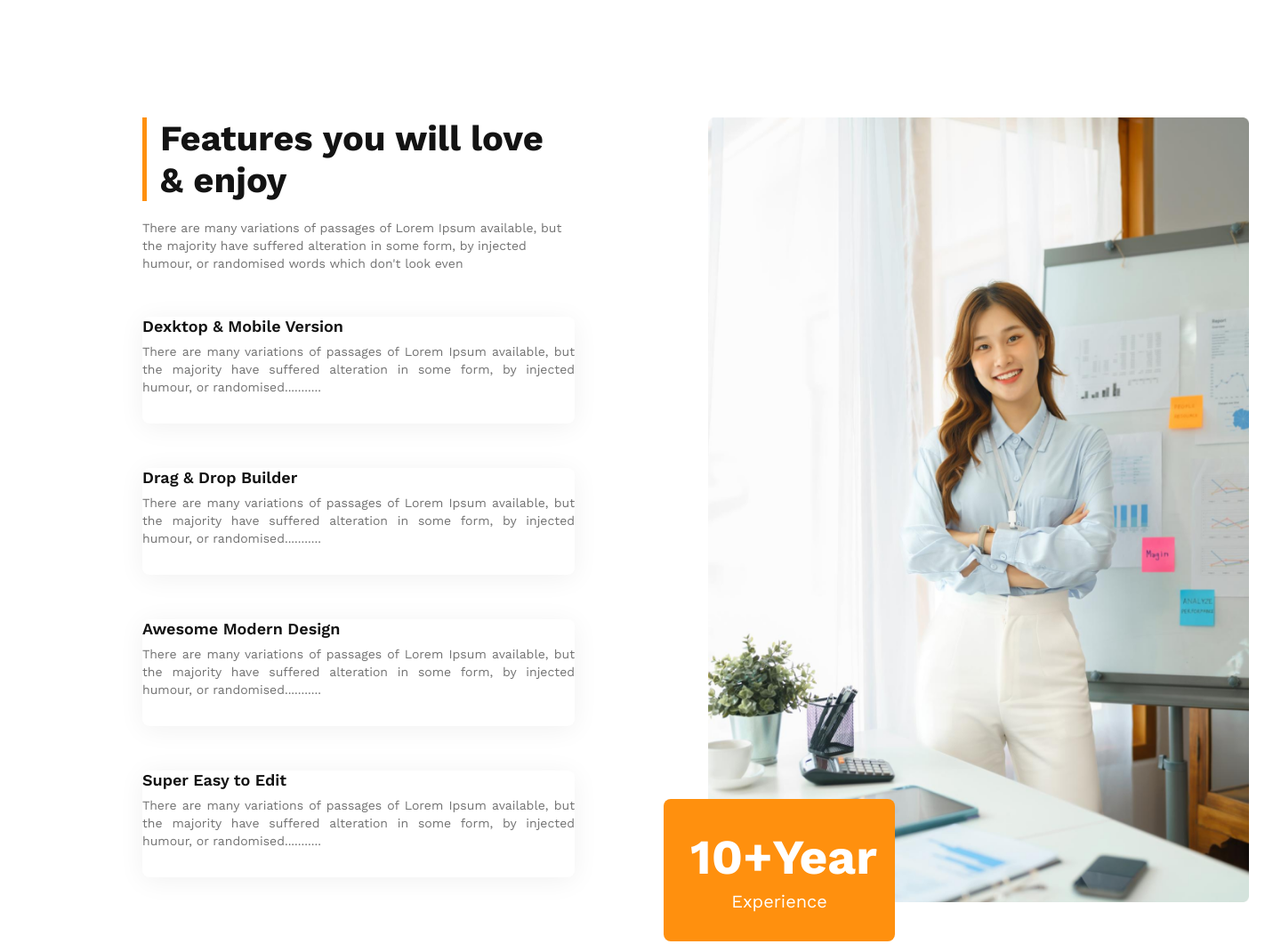
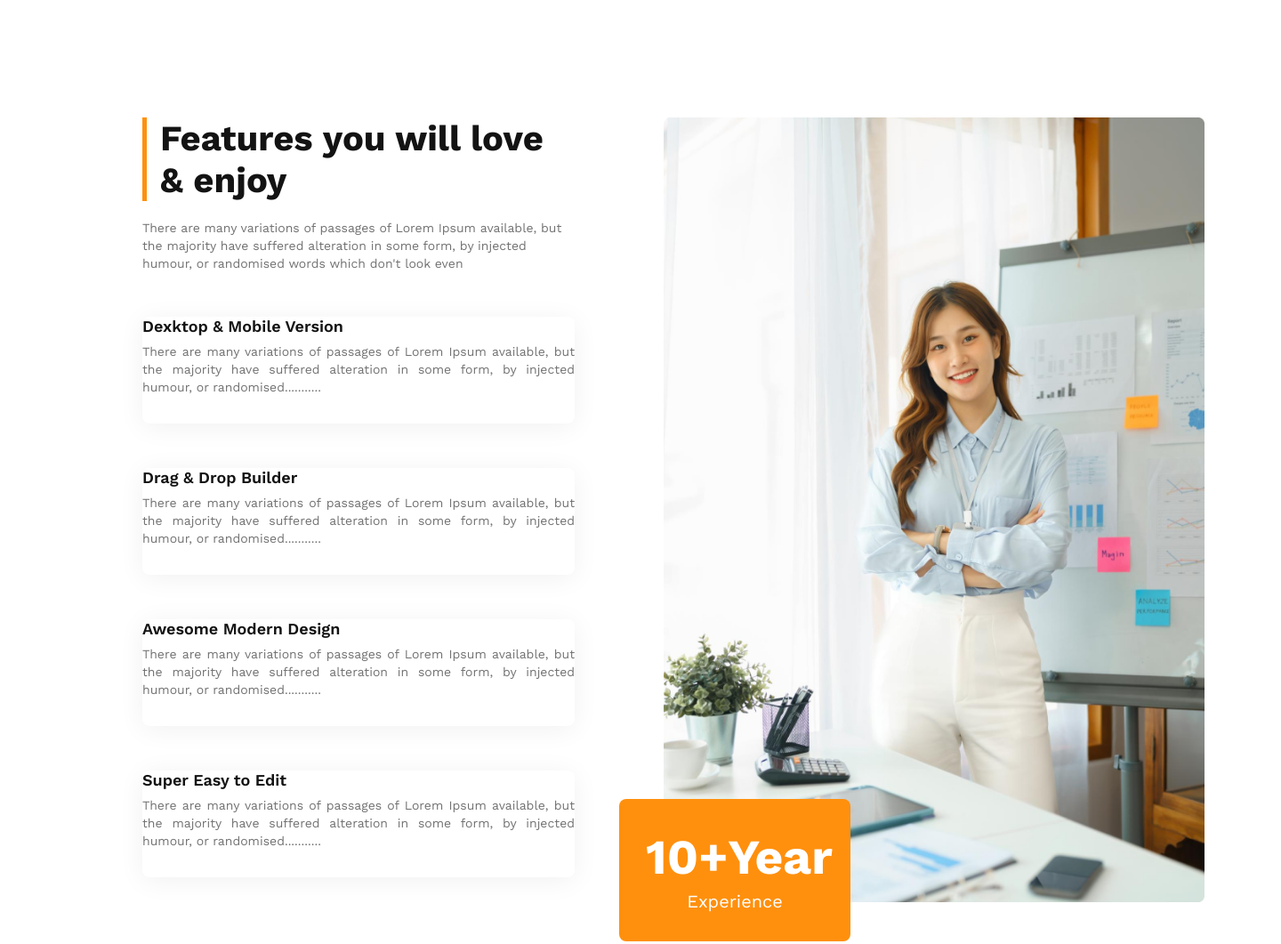
Before and after one commit to naeimhasan2/G3-Architects-Website, a plain HTML site: page index.html in a window 1280 px wide. Shown: the part 1620-2681 px from the top of the page at 89% size, 1440 px wide, since content can reach past the window. Drawn offline with nearby package versions, Linux system fonts and the light colour scheme.

Commit message:
last commit

```diff
--- a/index.css
+++ b/index.css
@@ -94,7 +94,7 @@ margin-bottom: 40px;
 /* main styles */
 
 main{
-    max-width: 1440px;
+    width: 1440px;
     margin: 70px auto;
 }
 
@@ -114,9 +114,6 @@ display: flex;
     grid-template-columns: repeat(2,1fr);
     gap: 20px;
     margin: 0 0 0 200px;
-
-
-
 }
 .teams-content{
     margin-right: 70px;
@@ -166,7 +163,7 @@ margin-bottom: 30px;
 .feature{
     margin: 150px  160px 10px 160px;
     display: flex;
-    gap: 100px;
+    gap: 50px;
 }
 
 .feature-img img{
```
